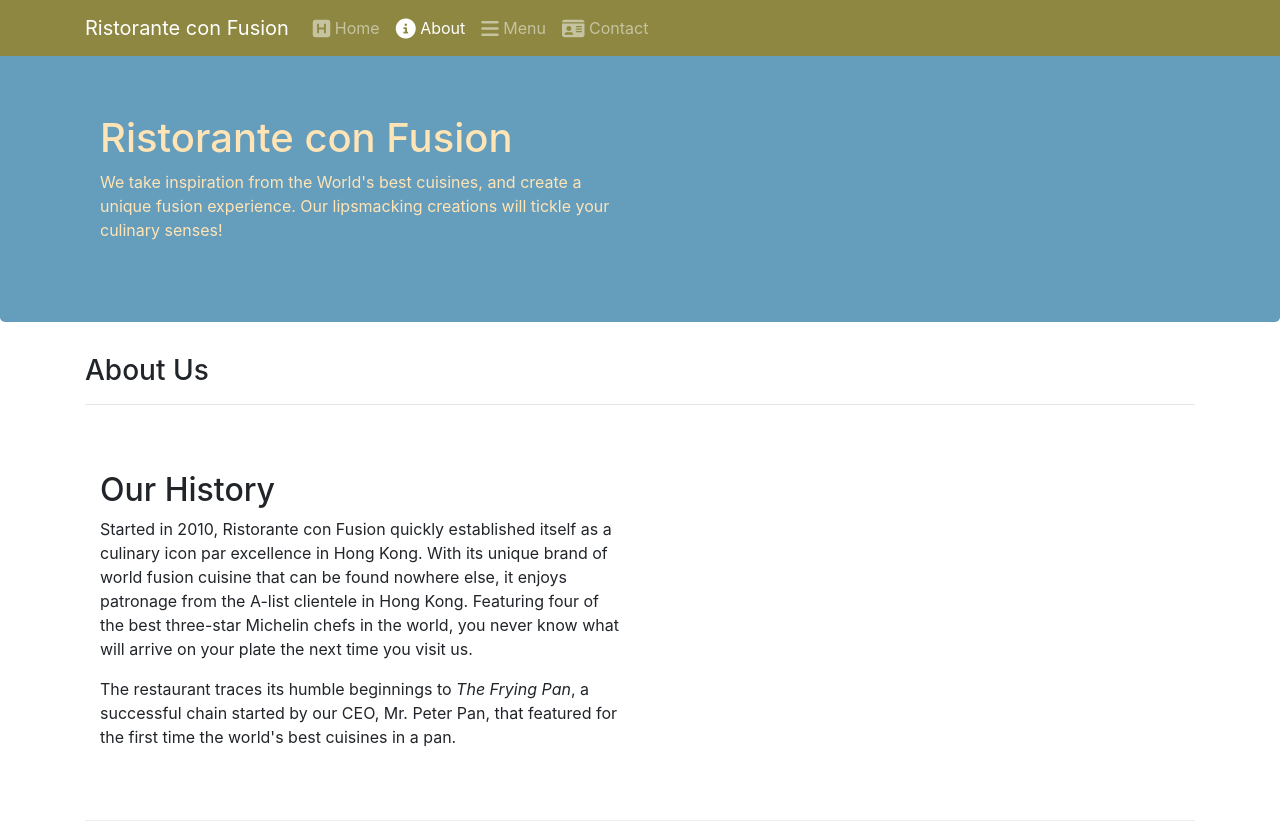
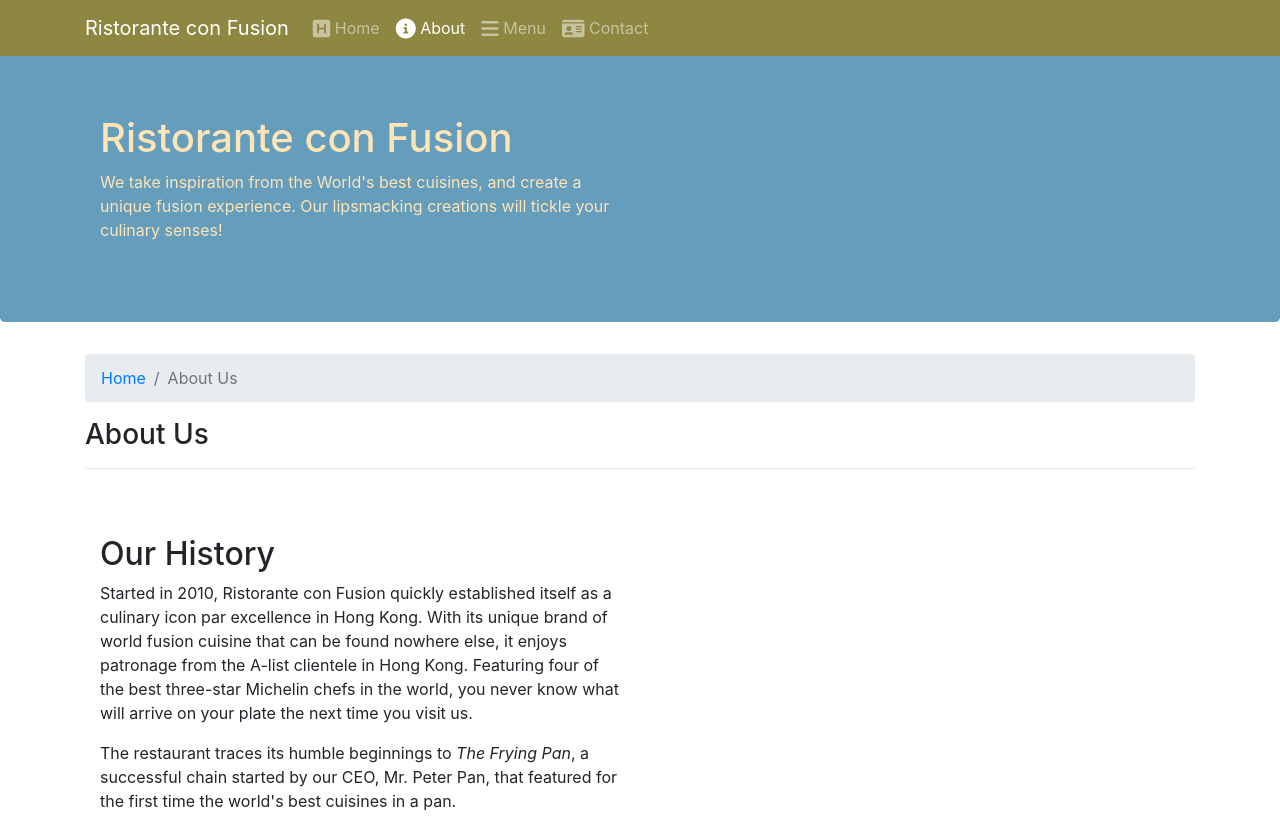
Before and after one commit to sasi7392/bootstarp4_learning, a website: page aboutus.html in a window 1280 px wide. Shown: the top 837 px of the page. Drawn offline with nearby package versions, Linux system fonts and the light colour scheme.

Commit message:
added breadcrumbs in about us page

```diff
--- a/aboutus.html
+++ b/aboutus.html
@@ -49,6 +49,10 @@
     </header>
 
     <div class="container">
+        <ol class="col-12 breadcrumb">
+            <li class="breadcrumb-item "><a href="./index.html">Home</a></li>
+            <li class="breadcrumb-item active">About Us</li>
+        </ol>
         <div class="row">
             <div class="col-12">
                <h3>About Us</h3>
```
